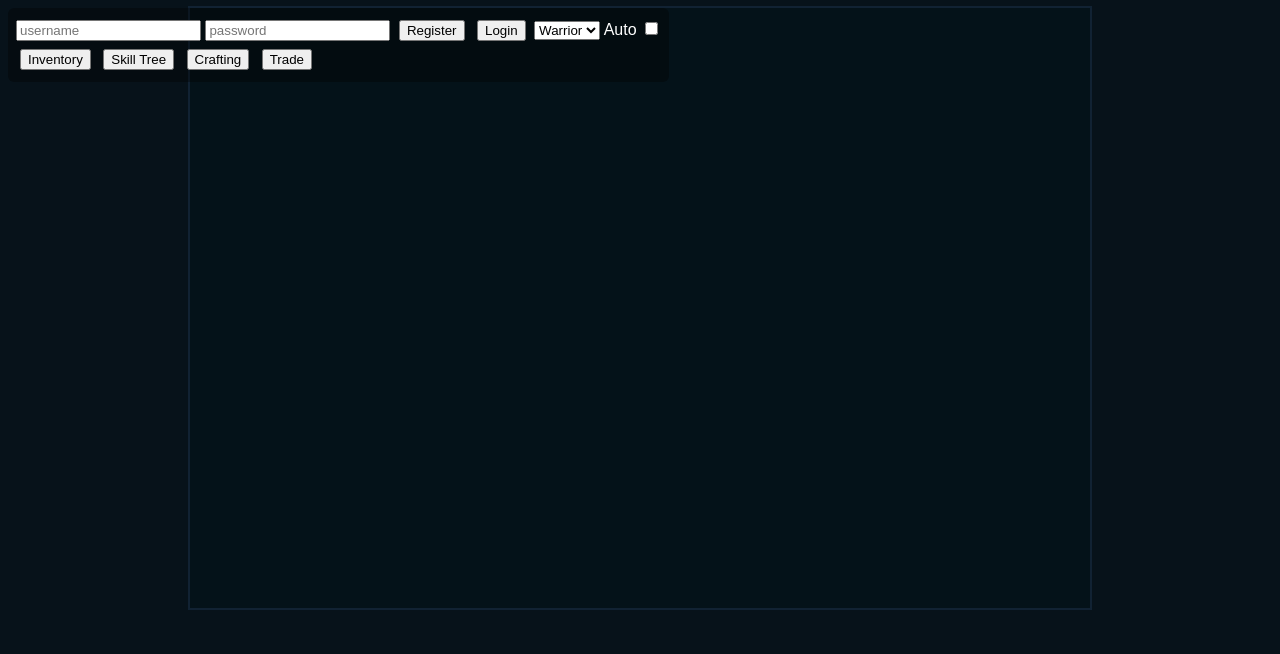
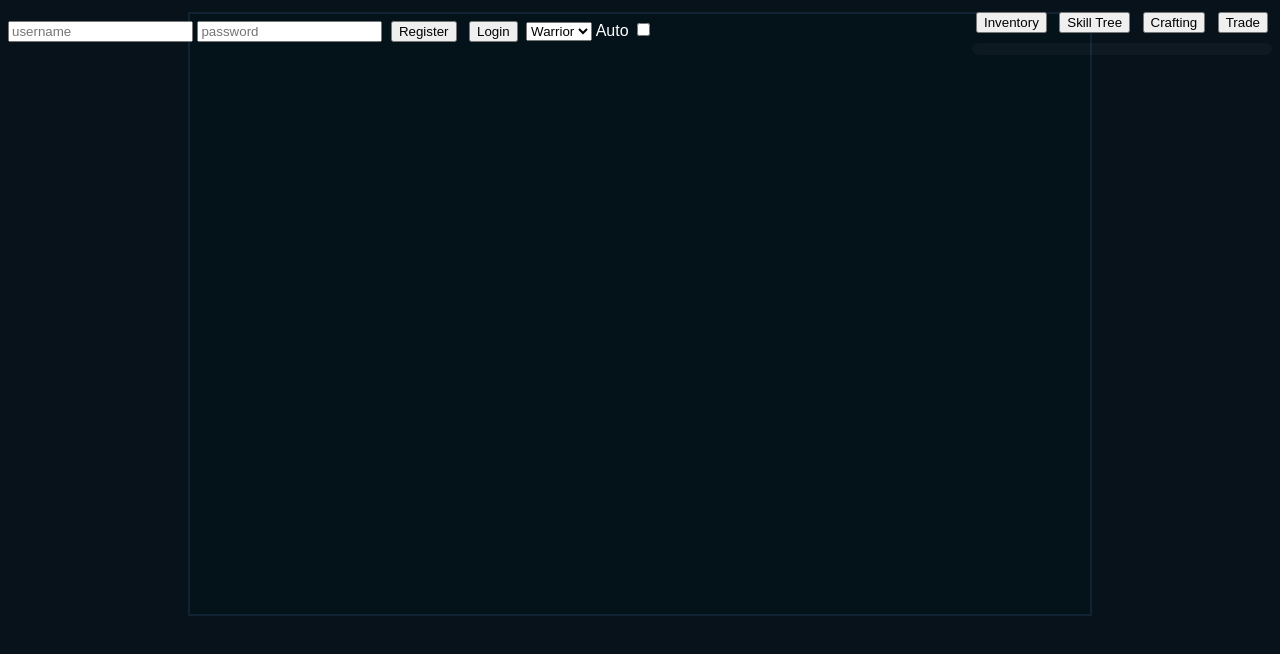
Before and after one commit to Turtle5757/multiplayer, a website: page public/index.html in a window 1280 px wide. Drawn offline with Linux system fonts and the light colour scheme.

Commit message:
Update style.css

```diff
--- a/public/style.css
+++ b/public/style.css
@@ -1,7 +1,8 @@
 body{ margin:0; font-family:Arial; background:#07121a; color:#fff; }
-canvas{ display:block; margin:6px auto; background:#041219; border:2px solid #123; }
-.panel{ position:absolute; top:70px; right:20px; width:320px; background:#1b2b2f; padding:10px; border-radius:6px; box-shadow:0 0 8px #000; }
-#hud{ position:absolute; top:8px; left:8px; background:rgba(0,0,0,0.35); padding:8px; border-radius:6px; }
+canvas{ display:block; margin:12px auto; background:#041219; border:2px solid #123; }
+#hud{ position:absolute; top:8px; left:8px; right:8px; display:flex; justify-content:space-between; align-items:center; pointer-events:auto; }
+.panel{ position:absolute; top:80px; right:20px; width:320px; background:#1b2b2f; padding:10px; border-radius:6px; box-shadow:0 0 8px #000; }
 button{ cursor:pointer; margin:4px; }
 #invList button{ display:block; width:100%; text-align:left; margin:6px 0; padding:6px; }
 .recipe{ border:1px solid #333; padding:6px; margin:6px 0; border-radius:4px; }
+#statsPanel{ background:rgba(255,255,255,0.03); padding:6px; border-radius:6px; margin-top:6px; }
```
